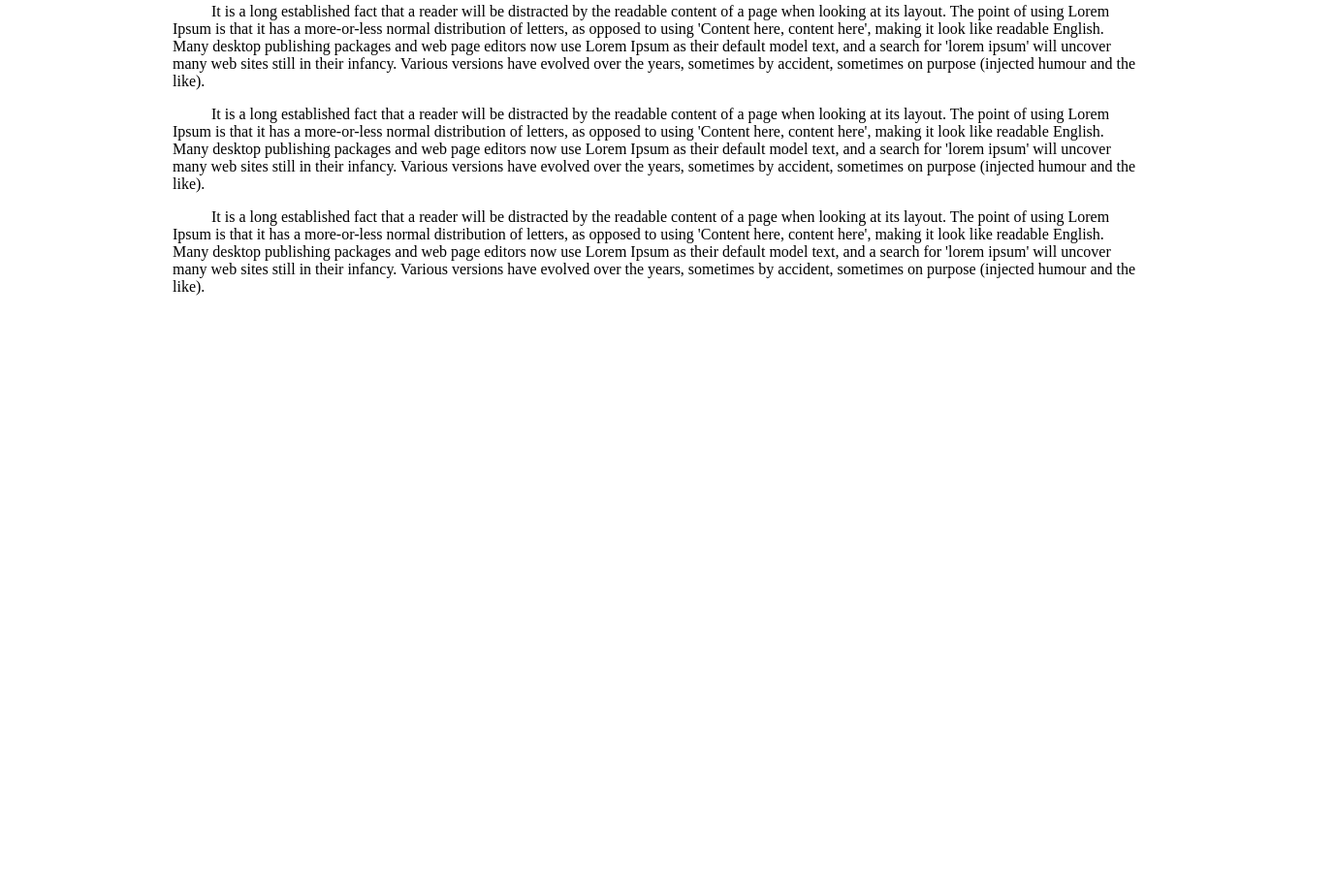
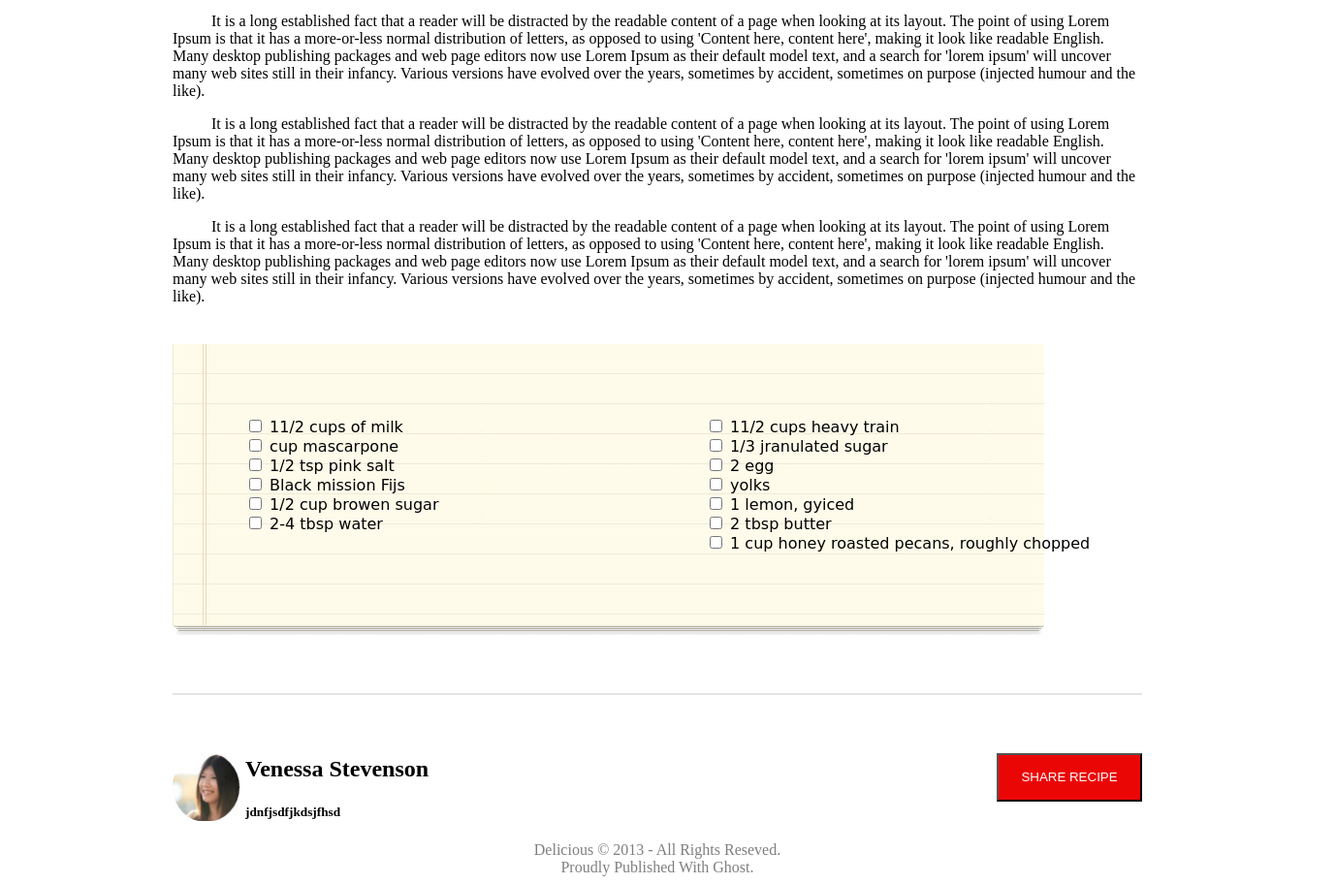
Before and after one commit to deyaa-pozan/Chocolate-Pizza-CSS, a plain HTML site: page index.html in a window 1280 px wide. Shown: the part 1014-1926 px from the top of the page at 97% size, 1378 px wide, since content can reach past the window. Before the commit the page ends 1335 px from the top, so only its background shows below. Drawn offline with Linux system fonts and the light colour scheme.

Commit message:
chocolate

```diff
--- a/css/style.css
+++ b/css/style.css
@@ -1,4 +1,17 @@
 @import url('https://fonts.googleapis.com/css2?family=Pacifico&display=swap');
+@font-face {
+    font-family: 'Pacifico';
+    src: url('https://fonts.googleapis.com/css2?family=Pacifico&display=swap');
+}
+
+h3 {
+    font-family: "Pacifico", Pacifico;
+}
+
+#check {
+    font-family: cursive;
+}
+
 nav div ul li {
     display: inline-block;
 }
@@ -21,3 +34,22 @@ nav div ul li {
     width: 70px;
     height: 70px;
 }
+
+#button {
+    margin-right: 0px;
+    width: 50%;
+}
+
+#profilePhoto {
+    width: 70px;
+    height: 70px;
+}
+
+#check {
+    background-repeat: no-repeat;
+    background-image: url("../img/list-bg.png");
+    width: 120%;
+    height: 300px;
+    margin-top: 40px;
+    margin-bottom: 40px;
+}
--- a/index.html
+++ b/index.html
@@ -22,9 +22,9 @@
 
                     </logo>
                     <div style="margin-top: 0px; margin-left: 0px;">
-                        <h3 style="margin-top: 3px; margin-bottom: 3px;">gskjdfh</h3>
+                        <h3 style="margin-top: 3px; margin-bottom: 3px;">Delicious</h3>
                         <br>
-                        <h5 style="margin-top: 2px;">jdnfjsdfjkdsjfhsd</h5>
+                        <h5 style="margin-top: 2px;opacity: 0.5 ;"> THE BEST FOOD WEB ON THE WEB</h5>
                     </div>
                 </div>
                 <div id="list">
@@ -46,9 +46,9 @@
         <main style="margin-top: 100px;">
             <div id="textHead" style="display: flex; justify-content: space-between; margin-top: 40px;">
                 <div style="margin-top: 0px; margin-left: 0px;">
-                    <h1 style="margin-top: 3px; margin-bottom: 3px;">gskjdfh</h1>
+                    <h1 style="margin-top: 3px; margin-bottom: 3px; font-weight: bold;">Chocolate Pizza</h1>
                     <br>
-                    <h5 style="margin-top: 2px;">jdnfjsdfjkdsjfhsd</h5>
+                    <h5 style="margin-top: 2px;opacity: 0.5;">POSTED ON 15 DEC 2013 / DESSERTS </h5>
                 </div>
                 <div id="print">
                     <img style="margin-bottom: -66px;;" src="img/print-icon.png" alt="" srcset="">
@@ -56,6 +56,7 @@
 
             </div>
             <div id="photo">
+
                 <img style="width: 100%;" src="img/choco-pizza.png" alt="" srcset="">
             </div>
             <div id="textBlog">
@@ -70,11 +71,97 @@
                     in their infancy. Various versions have evolved over the years, sometimes by accident, sometimes on purpose (injected humour and the like).</p>
 
             </div>
-            <div id="check">
+            <div id="check" style=" position: relative;">
+                <div style="display: flex; justify-content: space-between;">
+                    <div style="position: absolute; margin-left: 40px; margin: 75px; float: left;">
+                        <form id="form">
+                            <input type="checkbox" id="checkbox1" name="checkbox1">
+                            <label for="checkbox1"> 11/2 cups of milk </label><br>
+
+                            <input type="checkbox" id="checkbox2" name="checkbox2">
+                            <label for="checkbox2"> cup mascarpone  </label><br>
+
+                            <input type="checkbox" id="checkbox3" name="checkbox3">
+                            <label for="checkbox3"> 1/2 tsp pink salt </label><br>
+
+                            <input type="checkbox" id="checkbox4" name="checkbox4">
+                            <label for="checkbox4"> Black mission Fijs </label><br>
+
+                            <input type="checkbox" id="checkbox5" name="checkbox5">
+                            <label for="checkbox5"> 1/2 cup browen sugar </label><br>
+
+                            <input type="checkbox" id="checkbox6" name="checkbox6">
+                            <label for="checkbox6"> 2-4 tbsp water </label><br>
+                        </form>
+
+                    </div>
+                    <div style="position: absolute; margin-left: 550px; margin-top: 75px;">
+                        <form id="form2">
+                            <input type="checkbox" id="checkbox7" name="checkbox7">
+                            <label for="checkbox7"> 11/2 cups heavy train </label><br>
+
+                            <input type="checkbox" id="checkbox8" name="checkbox8">
+                            <label for="checkbox8"> 1/3 jranulated sugar  </label><br>
+
+                            <input type="checkbox" id="checkbox9" name="checkbox9">
+                            <label for="checkbox9"> 2 egg </label><br>
+
+                            <input type="checkbox" id="checkbox10" name="checkbox10">
+                            <label for="checkbox10"> yolks  </label><br>
+
+                            <input type="checkbox" id="checkbox11" name="checkbox11">
+                            <label for="checkbox11"> 1 lemon, gyiced </label><br>
+
+                            <input type="checkbox" id="checkbox12" name="checkbox12">
+                            <label for="checkbox12"> 2 tbsp butter </label><br>
+
+                            <input type="checkbox" id="checkbox13" name="checkbox13">
+                            <label for="checkbox13"> 1 cup honey roasted pecans, roughly chopped </label><br>
+
+                        </form>
+
+                    </div>
+
+                </div>
+
 
             </div>
         </main>
         <footer>
+
+            <div>
+
+
+                <hr color="Black" ; style="margin-top: 60px; margin-bottom: 60px; opacity: 0.1; position: relative; ">
+
+
+            </div>
+            <nav style="display: flex; justify-content: space-between; margin-top: 40px;">
+                <div style="display: flex;">
+                    <logo style="margin-right: 5px;">
+                        <div>
+                            <img id="profilePhoto" src=" img/van-pic.png" alt=" " srcset=" ">
+                        </div>
+
+                    </logo>
+                    <div style="margin-top: 0px; margin-left: 0px;">
+                        <h2 style="margin-top: 3px; margin-bottom: 3px;">Venessa Stevenson</h3>
+                            <br>
+                            <h5 style="margin-top: 2px;">jdnfjsdfjkdsjfhsd</h5>
+                    </div>
+                </div>
+                <div id="button">
+                    <button style="width: 150px; height: 50px; margin-left: 350px; background-color: rgb(235, 6, 6); color: white; ">
+                        SHARE RECIPE
+                    </button>
+
+
+                </div>
+            </nav>
+            <div style="text-align: center; opacity: 0.5;">
+                Delicious &copy; 2013 - All Rights Reseved.
+                <br> Proudly Published With Ghost.
+            </div>
 
         </footer>
     </div>
```
